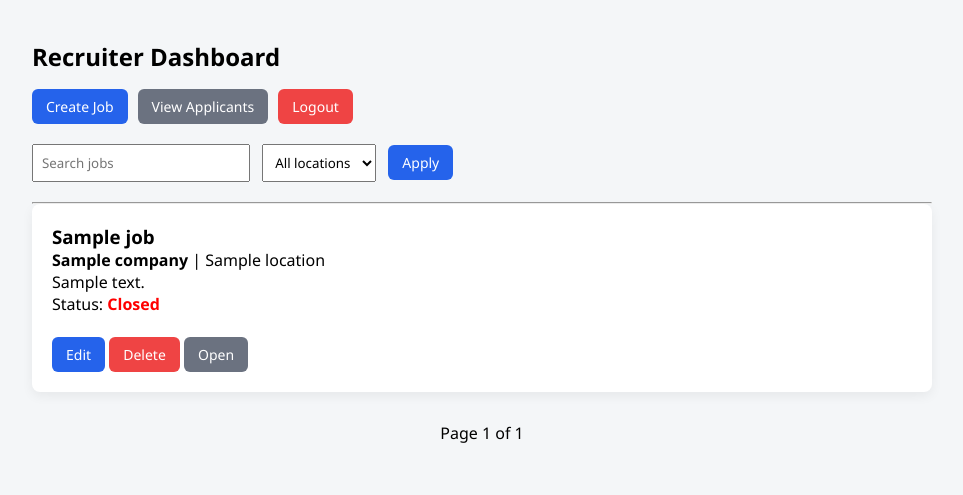
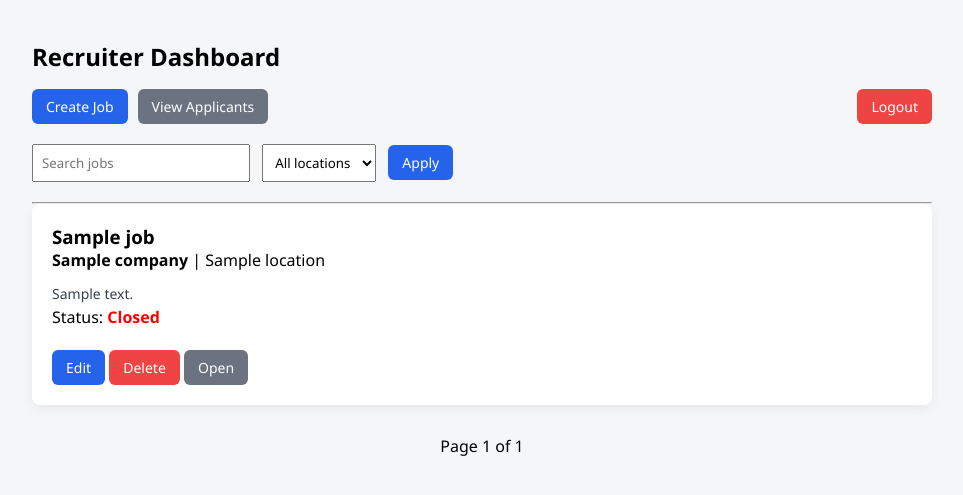
Before and after one commit to Pranavv157/job_portal, a Django app: template templates/jobs/recruiter_home.html in a window 1280 px wide. Shown: the top 495 px of the page, without its empty margins (158-1121 px from the left). Run offline with Django 5.2, Linux system fonts and the light colour scheme; the template is opened without the code that fills it: most values are stand-ins (such as "Sample title", 1, 10 or a date in 2020); data that the repository does not hold is empty.

Commit message:
fixed line break issues

```diff
--- a/templates/jobs/recruiter_home.html
+++ b/templates/jobs/recruiter_home.html
@@ -42,15 +42,10 @@
             background-color: #1e40af;
         }
 
-        .btn.danger {
-            background-color: #ef4444;
-        }
+        .btn.danger { background-color: #ef4444; }
+        .btn.gray { background-color: #6b7280; }
 
-        .btn.gray {
-            background-color: #6b7280;
-        }
-
-        /* 🔹 TOP ACTIONS FIX */
+        /* 🔹 TOP ACTIONS */
         .top-actions {
             display: flex;
             align-items: center;
@@ -84,13 +79,22 @@
             text-align: center;
             margin-top: 30px;
         }
-      .job-description {
-            white-space: pre-wrap;   /*  preserves line breaks */
-            line-height: 1.6;
+
+        /* 🔹 JOB DESCRIPTION FORMATTING */
+        .job-description {
             font-size: 14px;
+            line-height: 1.8;
             color: #374151;
-  }
+            margin-top: 10px;
+        }
 
+        .job-description strong {
+            display: block;
+            margin-top: 16px;
+            font-size: 15px;
+            font-weight: 600;
+            color: #111827;
+        }
     </style>
 </head>
 <body>
@@ -99,31 +103,25 @@
 
     <h2>Recruiter Dashboard</h2>
 
-    <!-- 🔹 TOP ACTIONS (ALL ON SAME LINE) -->
+    <!-- 🔹 TOP ACTIONS -->
     <div class="top-actions">
         <a href="{% url 'create_job' %}" class="btn">Create Job</a>
         <a href="{% url 'applicants' %}" class="btn gray">View Applicants</a>
 
-        <a><form method="post" action="{% url 'logout' %}" class="logout-form">
+        <form method="post" action="{% url 'logout' %}" class="logout-form">
             {% csrf_token %}
             <button type="submit" class="btn danger">Logout</button>
-        </form></a>
+        </form>
     </div>
 
     <!-- 🔹 SEARCH & FILTER -->
     <form method="get" class="filter-box">
-        <input
-            type="text"
-            name="search"
-            placeholder="Search jobs"
-            value="{{ search_query }}"
-        >
+        <input type="text" name="search" placeholder="Search jobs" value="{{ search_query }}">
 
         <select name="location">
             <option value="">All locations</option>
             {% for loc in locations %}
-                <option value="{{ loc }}"
-                    {% if selected_location == loc %}selected{% endif %}>
+                <option value="{{ loc }}" {% if selected_location == loc %}selected{% endif %}>
                     {{ loc }}
                 </option>
             {% endfor %}
@@ -140,7 +138,10 @@
             <h3>{{ job.title }}</h3>
 
             <p><strong>{{ job.company }}</strong> | {{ job.location }}</p>
-            <p>{{ job.description }}</p>
+
+            <div class="job-description">
+                {{ job.description|linebreaksbr }}
+            </div>
 
             <p>
                 Status:
```
